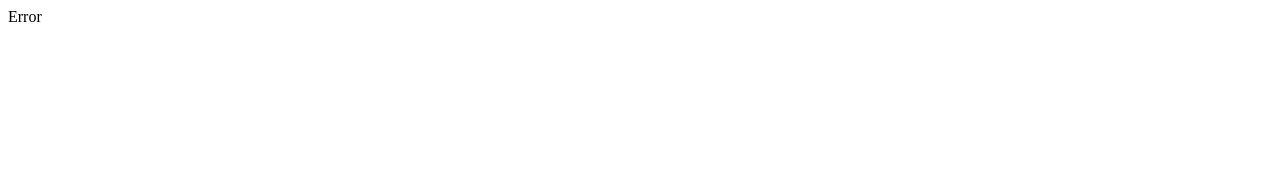
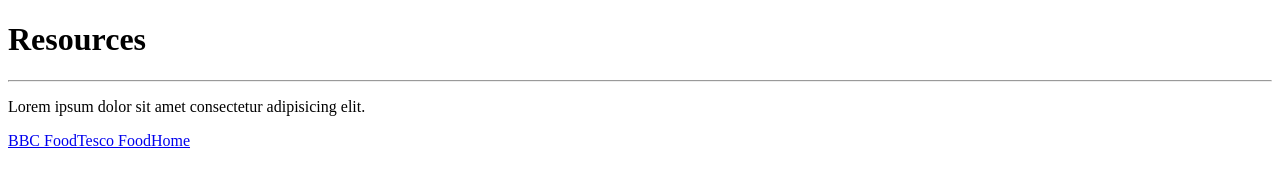
Before and after one commit to Nimira43/Gatsby-Food, a Gatsby site: page /resources in a window 1280 px wide. Before the commit this address had no page. Built offline with nearby package versions, Linux system fonts and the light colour scheme; Gatsby itself is replaced by a stand-in of ours.

Commit message:
Using a link tags to go to external sites.

```diff
--- a/src/pages/contact.js
+++ b/src/pages/contact.js
@@ -8,6 +8,7 @@ const contact = () => {
       <hr />
       <p>Lorem ipsum dolor sit amet consectetur adipisicing elit. Accusantium in libero assumenda, eum facere aliquid natus placeat ipsa numquam! Repellat?</p>
       <Link to='/'>Home</Link>
+
     </div>
   )
 }
--- a/src/pages/index.js
+++ b/src/pages/index.js
@@ -9,6 +9,7 @@ export default function Home() {
       <Link to='/projects'>Projects</Link>
       <Link to='/about'>About</Link>
       <Link to='/contact'>Contact</Link>
+      <Link to='/resources'>Resources</Link>
     </div>
   )
 }
--- /dev/null
+++ b/src/pages/resources.js
@@ -0,0 +1,17 @@
+import React from 'react'
+import { Link } from 'gatsby'
+
+const resources = () => {
+  return (
+    <div>
+      <h1>Resources</h1>
+      <hr />
+      <p>Lorem ipsum dolor sit amet consectetur adipisicing elit.</p>
+      <a href="https://www.bbc.co.uk/food/recipes">BBC Food</a>
+      <a href="https://realfood.tesco.com/recipes.html">Tesco Food</a>
+      <Link to='/'>Home</Link>
+    </div>
+  )
+}
+
+export default resources
```
